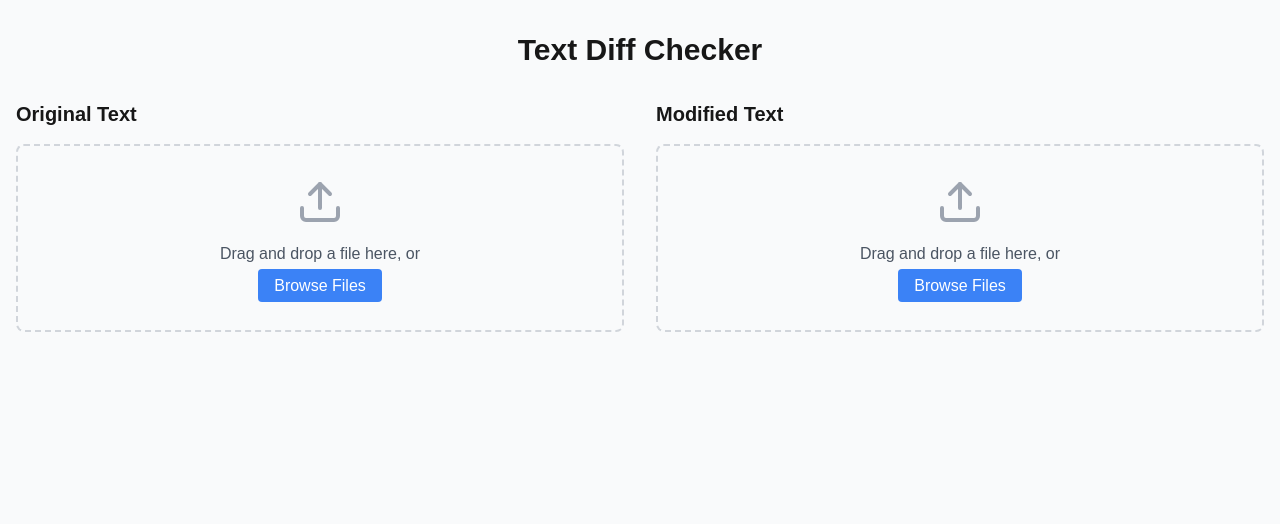
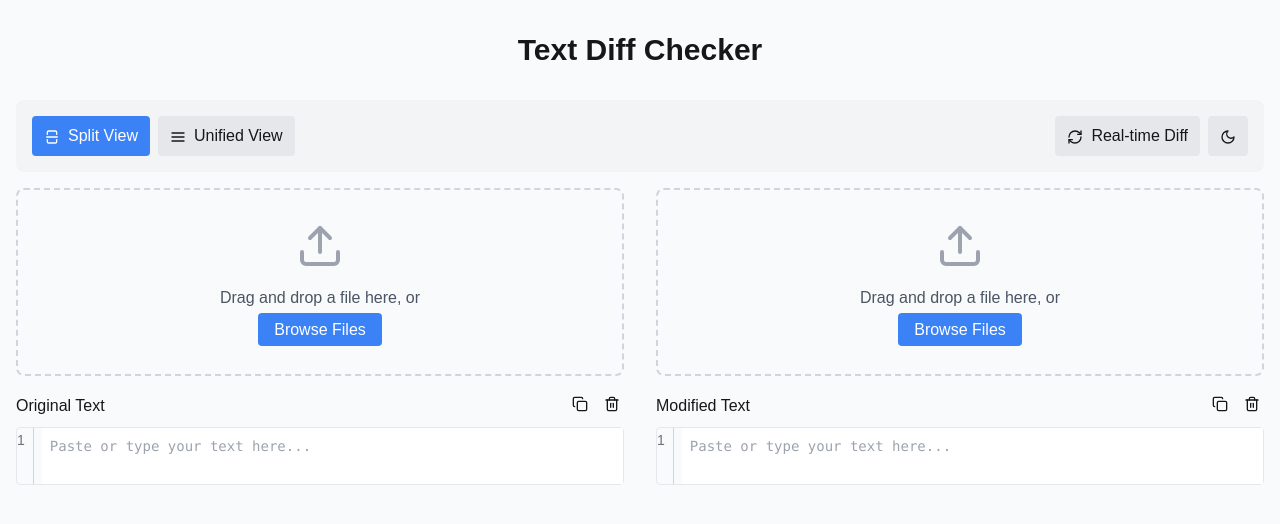
Before and after one commit to itsviv0/textdiff, a Next.js app: page / in a window 1280 px wide. Shown: the top 524 px of the page. Built offline with nearby package versions, Linux system fonts and the light colour scheme.

Commit message:
Added real-time diff updates in Home component.

```diff
--- a/app/page.tsx
+++ b/app/page.tsx
@@ -1,13 +1,34 @@
 "use client";
 
+import { Controls } from "@/components/Controls";
 import { DiffViewer } from "@/components/DiffViewer";
 import { FileUpload } from "@/components/FileUpload";
-import React, { useState } from "react";
+import { TextInput } from "@/components/TextInput";
+import { Download, Eye } from "lucide-react";
+import React, { useEffect, useState } from "react";
 
 export default function Home() {
     const [leftText, setLeftText] = useState("");
     const [rightText, setRightText] = useState("");
     const [viewMode, setViewMode] = useState<"split" | "unified">("split");
+    const [realTime, setRealTime] = useState(false);
+    const [darkMode, setDarkMode] = useState(false);
+    const [diffContent, setDiffContent] = useState("");
+    const [showDiff, setShowDiff] = useState(false);
+
+    useEffect(() => {
+        if (realTime) {
+            updateDiff();
+        }
+    }, [leftText, rightText, realTime]);
+
+    useEffect(() => {
+        if (darkMode) {
+            document.documentElement.classList.add("dark");
+        } else {
+            document.documentElement.classList.remove("dark");
+        }
+    }, [darkMode]);
 
     const handleFileSelect = (content: string, side: "left" | "right") => {
         if (side === "left") {
@@ -15,9 +36,19 @@ export default function Home() {
         } else {
             setRightText(content);
         }
+        if (realTime) {
+            updateDiff();
+        }
     };
+
+    const updateDiff = () => {
+        setDiffContent(
+            `=== Original Text ===\n${leftText}\n\n=== Modified Text ===\n${rightText}`
+        );
+        setShowDiff(true);
+    };
+
     const handleDownload = () => {
-        const diffContent = `=== Original Text ===\n${leftText}\n\n=== Modified Text ===\n${rightText}`;
         const blob = new Blob([diffContent], { type: "text/plain" });
         const url = URL.createObjectURL(blob);
         const a = document.createElement("a");
@@ -30,41 +61,99 @@ export default function Home() {
     };
 
     return (
-        <div className="min-h-screen bg-gray-50 py-8">
+        <div className="min-h-screen bg-gray-50 dark:bg-gray-900 py-8 transition-colors">
             <div className="max-w-7xl mx-auto px-4">
-                <h1 className="text-3xl font-bold text-center mb-8">
+                <h1 className="text-3xl font-bold text-center mb-8 dark:text-white">
                     Text Diff Checker
                 </h1>
 
+                <Controls
+                    viewMode={viewMode}
+                    onViewModeChange={setViewMode}
+                    realTime={realTime}
+                    onRealTimeChange={setRealTime}
+                    darkMode={darkMode}
+                    onDarkModeChange={setDarkMode}
+                />
+
                 <div className="grid grid-cols-2 gap-8 mb-8">
                     <div>
-                        <h2 className="text-xl font-semibold mb-4">
-                            Original Text
-                        </h2>
                         <FileUpload
                             onFileSelect={handleFileSelect}
                             side="left"
                         />
+                        <div className="mt-4">
+                            <TextInput
+                                value={leftText}
+                                onChange={(value) => {
+                                    setLeftText(value);
+                                    if (!realTime) {
+                                        setShowDiff(false);
+                                    }
+                                }}
+                                label="Original Text"
+                                onClear={() => {
+                                    setLeftText("");
+                                    if (!realTime) {
+                                        setShowDiff(false);
+                                    }
+                                }}
+                            />
+                        </div>
                     </div>
                     <div>
-                        <h2 className="text-xl font-semibold mb-4">
-                            Modified Text
-                        </h2>
                         <FileUpload
                             onFileSelect={handleFileSelect}
                             side="right"
                         />
+                        <div className="mt-4">
+                            <TextInput
+                                value={rightText}
+                                onChange={(value) => {
+                                    setRightText(value);
+                                    if (!realTime) {
+                                        setShowDiff(false);
+                                    }
+                                }}
+                                label="Modified Text"
+                                onClear={() => {
+                                    setRightText("");
+                                    if (!realTime) {
+                                        setShowDiff(false);
+                                    }
+                                }}
+                            />
+                        </div>
                     </div>
                 </div>
 
                 {(leftText || rightText) && (
-                    <DiffViewer
-                        leftText={leftText}
-                        rightText={rightText}
-                        viewMode={viewMode}
-                        onViewModeChange={setViewMode}
-                        onDownload={handleDownload}
-                    />
+                    <div>
+                        <div className="flex justify-end mb-4 space-x-4">
+                            <button
+                                onClick={updateDiff}
+                                className="px-4 py-2 bg-blue-500 text-white rounded hover:bg-blue-600 dark:bg-blue-600 dark:hover:bg-blue-700"
+                            >
+                                <Eye className="w-4 h-4 inline-block mr-2" />
+                                See Diff
+                            </button>
+                            <button
+                                onClick={handleDownload}
+                                className="px-4 py-2 bg-green-500 text-white rounded hover:bg-green-600 dark:bg-green-600 dark:hover:bg-green-700"
+                            >
+                                <Download className="w-4 h-4 inline-block mr-2" />
+                                Download Diff
+                            </button>
+                        </div>
+                        {showDiff && (
+                            <DiffViewer
+                                leftText={leftText}
+                                rightText={rightText}
+                                viewMode={viewMode}
+                                darkMode={darkMode}
+                            />
+                        )}
+                    </div>
                 )}
             </div>
         </div>
```
